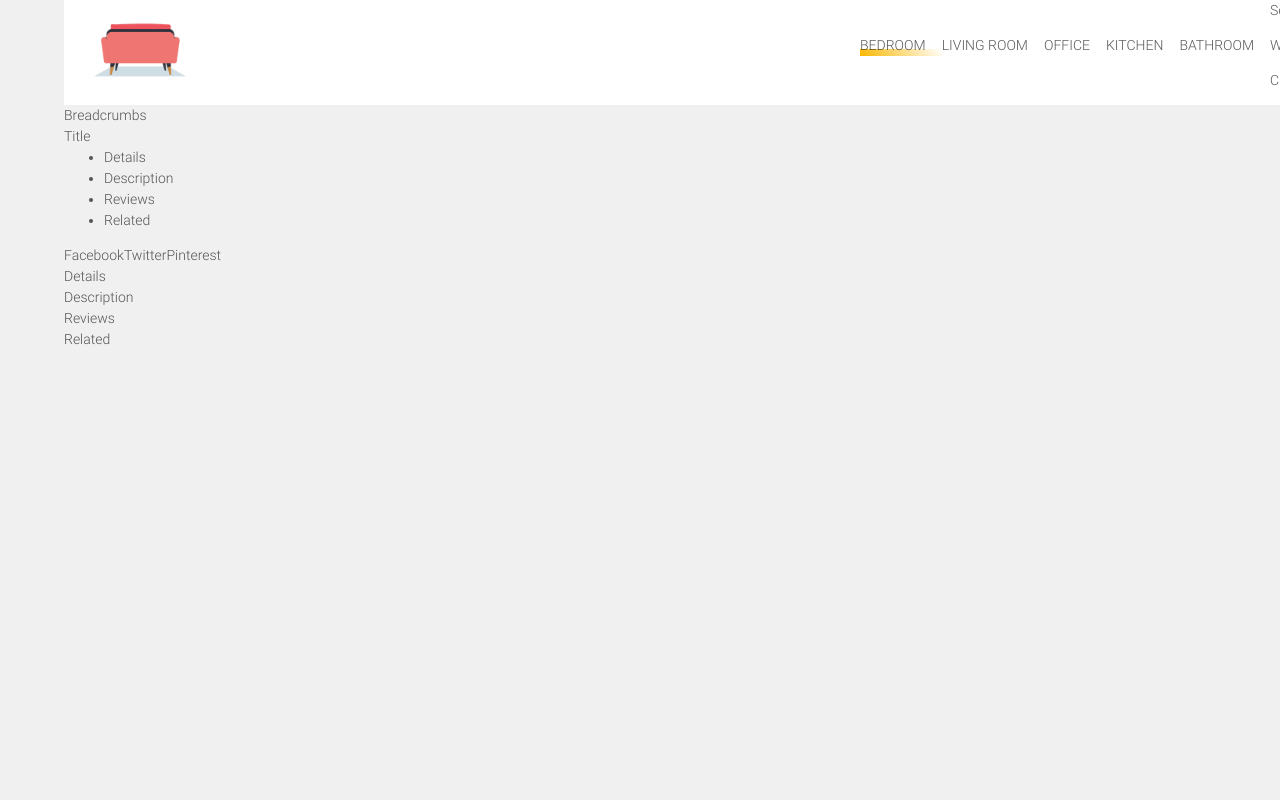
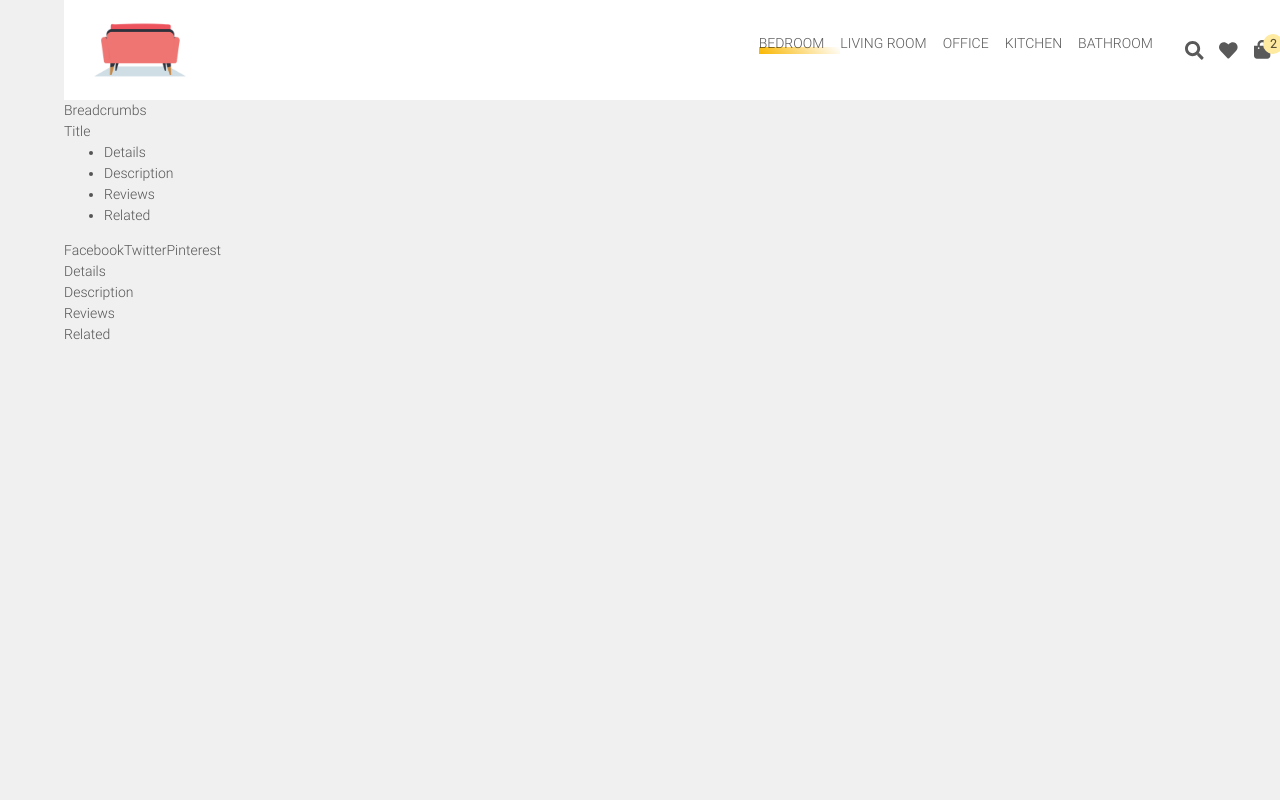
Before and after one commit to rushabhshah1993/heady-furniture, a React app: page / in a window 1280 px wide. Shown: the top 800 px of the page. Built offline with nearby package versions, Linux system fonts and the light colour scheme.

Commit message:
Adding user icons - Importing Font Awesome React library - Replacing span with icons -Placing usericons properly - Adding a separate div for cart

```diff
--- a/package.json
+++ b/package.json
@@ -23,6 +23,10 @@
   },
   "homepage": "https://github.com/rushabhshah1993/heady-furniture#readme",
   "dependencies": {
+    "@fortawesome/fontawesome-svg-core": "^1.2.32",
+    "@fortawesome/free-brands-svg-icons": "^5.15.1",
+    "@fortawesome/free-solid-svg-icons": "^5.15.1",
+    "@fortawesome/react-fontawesome": "^0.1.13",
     "axios": "^0.21.0",
     "css-loader": "^5.0.1",
     "file-loader": "^6.2.0",
--- a/src/common/UserIcons/UserIcons.js
+++ b/src/common/UserIcons/UserIcons.js
@@ -1,11 +1,31 @@
 import React from 'react';
+import { FontAwesomeIcon } from '@fortawesome/react-fontawesome';
 
-const UserIcons = () => {
+import styles from './usericons.scss';
+
+const UserIcons = props => {
     return (
-        <div>
-            <p>Search</p>
-            <p>Wishlist</p>
-            <p>Cart</p>
+        <div className={styles.userIconsContainer}>
+            <FontAwesomeIcon
+                icon="search"
+                title={'Search'}
+                size={'lg'} />
+            <FontAwesomeIcon
+                icon={['fas', 'heart']}
+                title={'Favorites'}
+                size={'lg'} />
+            <div className={styles.cart}>
+                <FontAwesomeIcon
+                    icon="shopping-bag"
+                    title={'Cart'}
+                    size={'lg'} />
+                {
+                    props.cartItems &&
+                    <div id={styles.cartBadge}>
+                        {props.cartItems}
+                    </div>
+                }
+            </div>
         </div>
     )
 }
--- /dev/null
+++ b/src/common/UserIcons/usericons.scss
@@ -0,0 +1,34 @@
+.userIconsContainer {
+    display: flex;
+    flex-direction: row;
+    justify-content: center;
+    align-items: center;
+
+    svg {
+        margin-right: 16px;
+        cursor: pointer;
+    }
+
+    svg:last-child {
+        margin-right: 0;
+    }
+
+    .cart {
+        position: relative;
+
+        #cartBadge {
+            background-color: #FEEAA1;
+            display: flex;
+            justify-content: center;
+            align-items: center;
+            font-size: 12px;
+            font-weight: bold;
+            border-radius: 50%;
+            height: 20px;
+            width: 20px;
+            position: absolute;
+            top: -6px;
+            right: 3px;
+        }
+    }
+}
--- a/src/components/FurnitureNavigation/furnitureNavigation.scss
+++ b/src/components/FurnitureNavigation/furnitureNavigation.scss
@@ -5,13 +5,14 @@
     padding-left: 0;
     justify-content: center;
     align-items: center;
-    margin-right: 1rem;
+    margin-right: 2rem;
 
     li {
         padding-right: 1rem;
         text-transform: uppercase;
         font-size: 14px;
         position: relative;
+        cursor: pointer;
     }
 
     li:last-child {
--- a/src/components/Header/Header.js
+++ b/src/components/Header/Header.js
@@ -12,7 +12,7 @@ const Header = () => {
             <Logo size={'large'} />
             <div className={styles.headerNav}>
                 <FurnitureNavigation />
-                <UserIcons />
+                <UserIcons cartItems={'2'} />
             </div>
         </header>
     )
--- a/src/components/Header/header.scss
+++ b/src/components/Header/header.scss
@@ -9,5 +9,6 @@
         display: flex;
         flex-direction: row;
         justify-content: space-between;
+        margin-right: 2rem;
     }
 }
--- a/src/index.js
+++ b/src/index.js
@@ -1,10 +1,15 @@
 import React from 'react';
 import ReactDOM from 'react-dom';
+import { library } from '@fortawesome/fontawesome-svg-core';
+import { fab } from '@fortawesome/free-brands-svg-icons';
+import { faSearch, faHeart, faShoppingBag } from '@fortawesome/free-solid-svg-icons';
 
 import Main from './pages/Main/Main';
 
 import './index.scss';
 
+library.add(faSearch, faHeart, faShoppingBag);
+
 ReactDOM.render(
     <Main />,
     document.getElementById('root')
```
Also changed, not shown: 1 other file.
